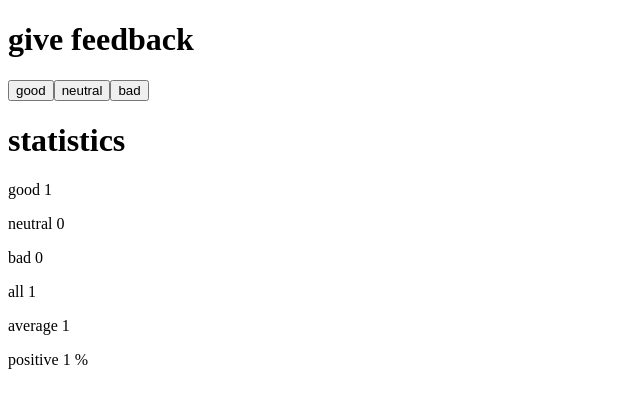
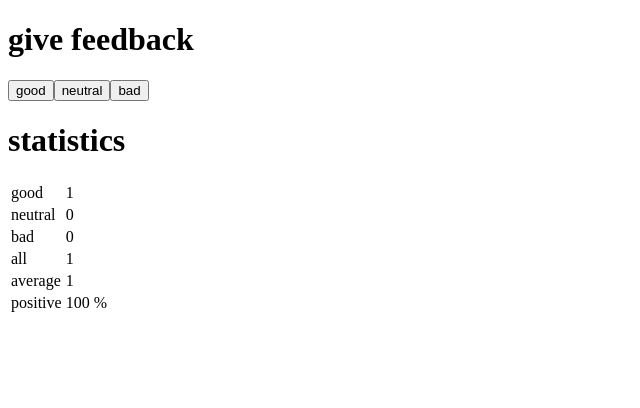
Before and after one commit to mdan22/full-stack-course, a React (Vite) app in the folder part1/unicafe/: page / in a window 1280 px wide. Both pictures are taken after a click on the button "good". Shown: the top 408 px of the page, without its empty margins (0-640 px from the left). Built offline with nearby package versions, Linux system fonts and the light colour scheme.

Commit message:
add solution for 1.11*

```diff
--- a/part1/unicafe/src/App.jsx
+++ b/part1/unicafe/src/App.jsx
@@ -12,10 +12,18 @@ const calculateAverage = ({good, bad, all}) => {
 
 const calculatePositive = ({good, all}) => {
   if (all === 0) {return 0}
-  return (good / all)
+  return 100*(good / all)
 }
 
-const StatisticLine = ({text, value, etc}) => <p>{text} {value} {etc}</p>
+const StatisticLine = ({text, value, etc}) => {
+  return (
+    <tr>
+      <td>{text}</td>
+      <td>{value}</td>
+      <td>{etc}</td>
+    </tr>
+  )
+}
 
 const Statistics = ({good, neutral, bad, all}) => {
   if (all === 0) {
@@ -26,14 +34,16 @@ const Statistics = ({good, neutral, bad, all}) => {
     )
   }
   return (
-    <div>
+    <table>
+      <tbody>
         <StatisticLine text={"good"} value={good} />
         <StatisticLine text={"neutral"} value ={neutral} />
         <StatisticLine text={"bad"} value={bad} />
         <StatisticLine text={"all"} value={all} />
         <StatisticLine text={"average"} value={calculateAverage({good, bad, all})} />
         <StatisticLine text={"positive"} value={calculatePositive({good, all})} etc={"%"} />
-  </div>
+      </tbody>
+    </table>
   )
 }
 
```
Lines whose indentation alone changed are shown as unchanged.
